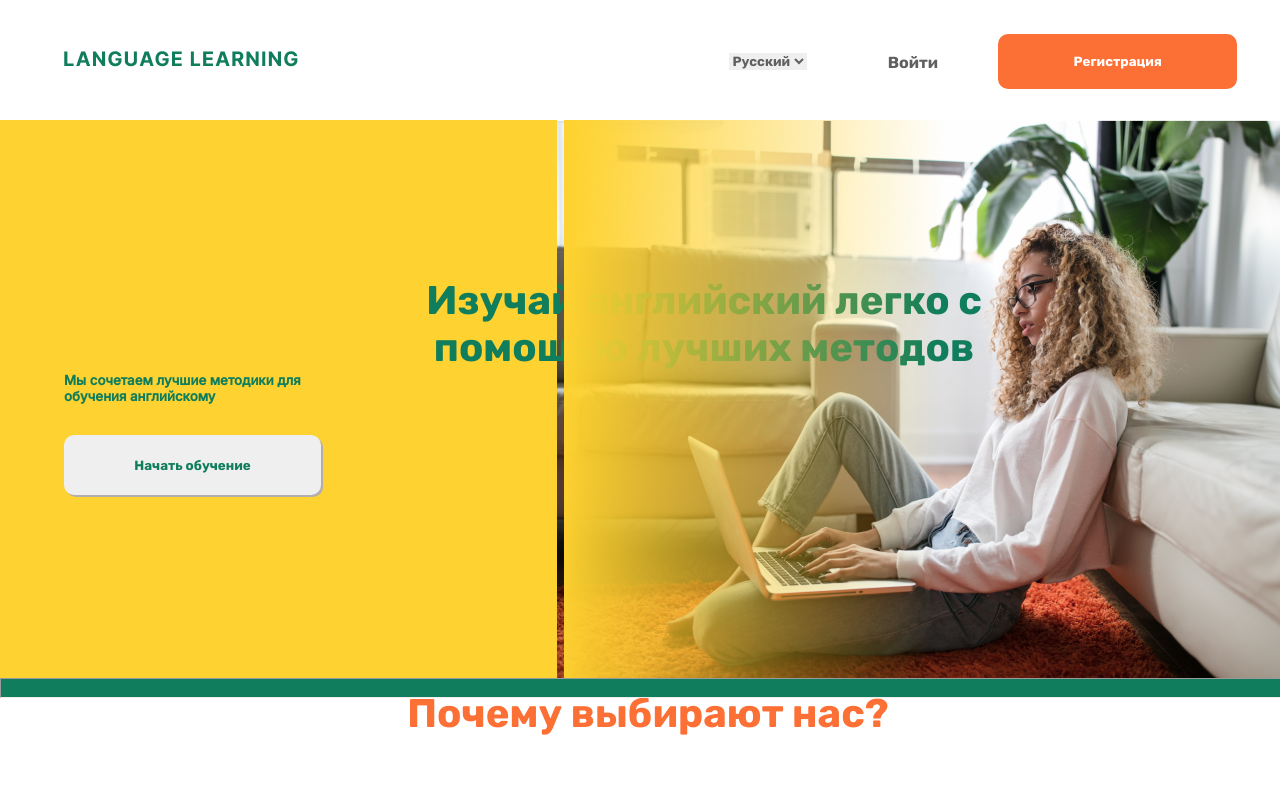
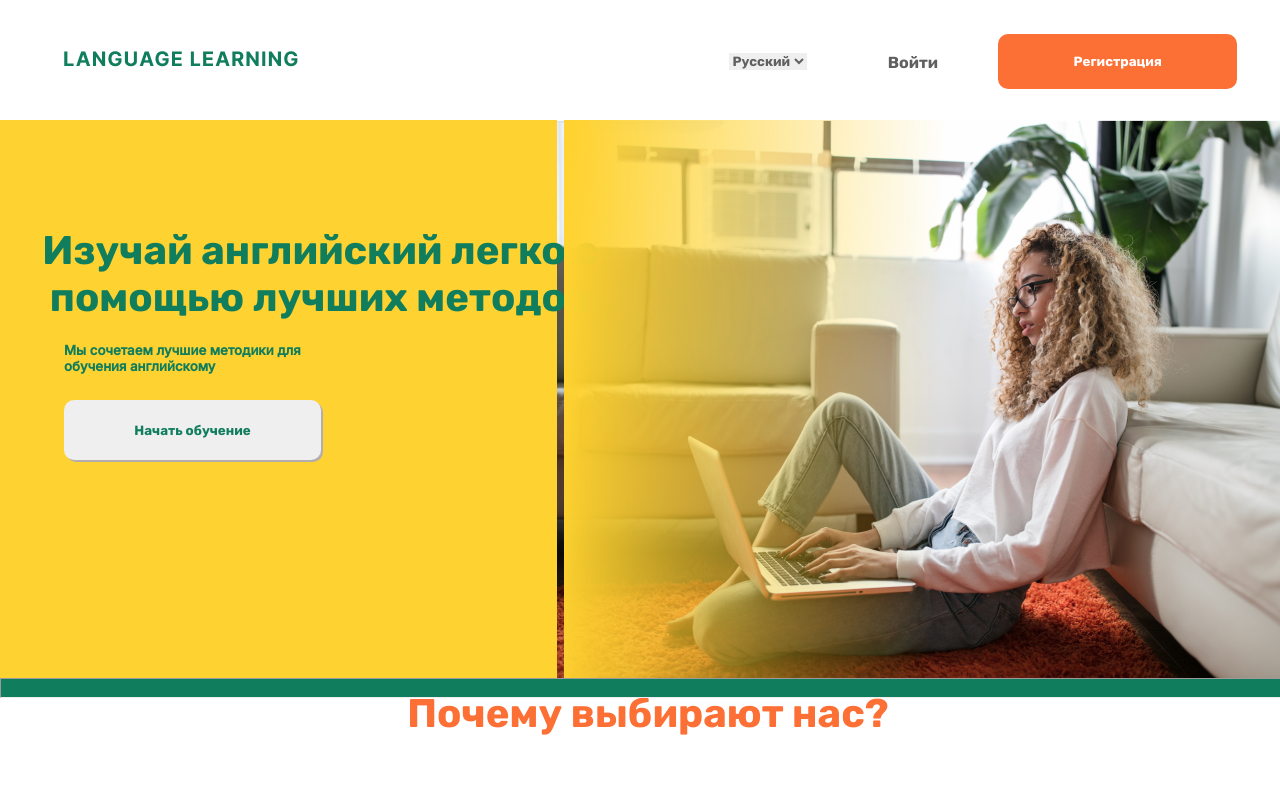
Before and after one commit to SolidPracticum/LanguageApp, a React (Create React App) app: page / in a window 1280 px wide. Shown: the top 800 px of the page. Built offline with nearby package versions, Linux system fonts and the light colour scheme.

Commit message:
fix main

```diff
--- a/src/components/main/Main.module.scss
+++ b/src/components/main/Main.module.scss
@@ -25,15 +25,15 @@
   .h1 {
     font-family: "Rubik";
     position: absolute;
-    top: 250px;
-    left: 5%;
+    top: 200px;
+    left: -25%;
     width: 100%;
     color: #107d5c;
   }
   .h5 {
     font-family: "inter";
     position: absolute;
-    top: 350px;
+    top: 320px;
     left: 5%;
     width: 100%;
     color: #107d5c;
@@ -41,7 +41,7 @@
   .btn {
     font-family: "Rubik";
     position: absolute;
-    top: 435px;
+    top: 400px;
     left: 5%;
     width: 257px;
     height: 60px;
```
